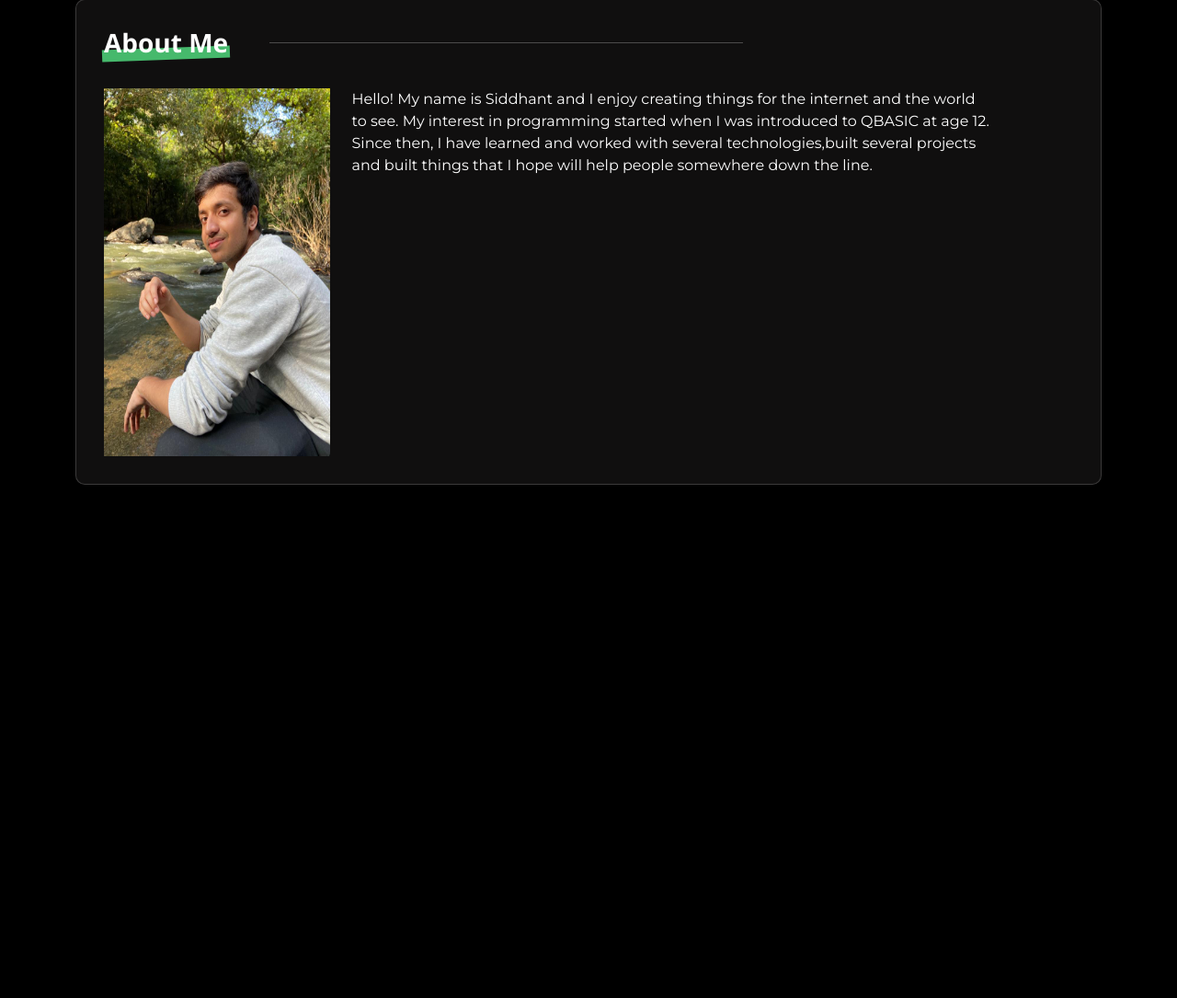
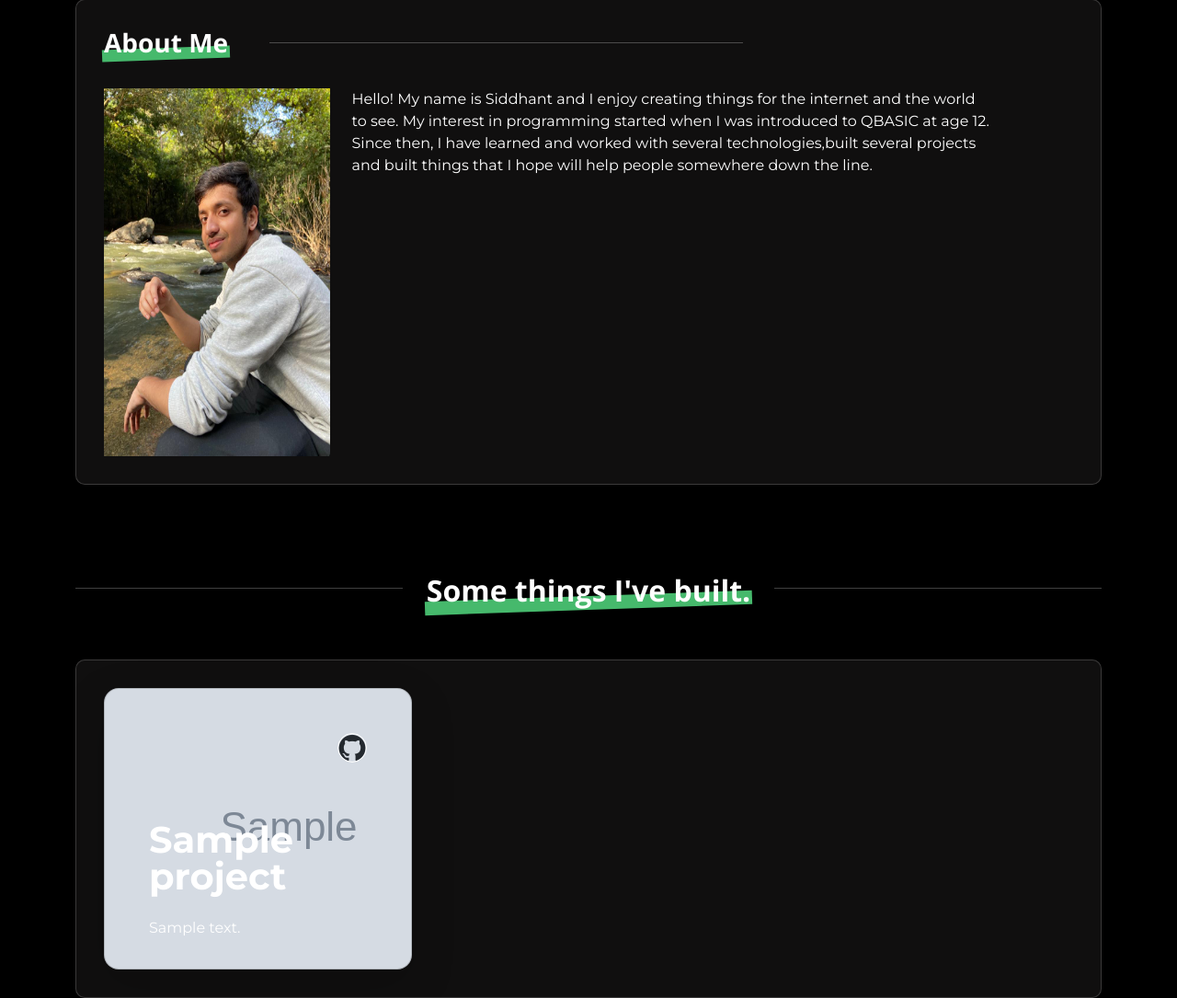
Before and after one commit to siddhant-afk/Portfolio-2023-, a Django app: page / in a window 1280 px wide. Shown: the part 709-1794 px from the top of the page at 92% size. Before the commit the page ends 1236 px from the top, so only its background shows below. Run offline with Django 4.2, Linux system fonts and the light colour scheme; tables that the repository leaves empty hold one stand-in row (values such as "Sample post"); grey boxes marked "Sample" are stand-in pictures.

Commit message:
Render Project objects

```diff
--- a/projects/static/styles.css
+++ b/projects/static/styles.css
@@ -104,7 +104,7 @@ span::before{
     transform: rotate(-2deg);
 
 }
-.about-card{
+.section-card{
 
 
 background: rgba( 65, 62, 62, 0.25 );
--- a/projects/templates/projects/index.html
+++ b/projects/templates/projects/index.html
@@ -41,7 +41,7 @@
   </section>
 
 <section class="about container">
-  <div class="container about-card">
+  <div class="container section-card">
     <div class="row mb-3">
     <div class="col-md-2"><h3 class="section-heading mb-3"><span>About Me</span></h3></div>
     <div class="col-md-6"><hr></div>
@@ -60,6 +60,45 @@
   </div>
 </section>
 
+
+<section class="projects mt-5 container">
+<div class="row pt-5">
+  <div class="col-md-4"><hr></div>
+  <div class="col-md-4">
+    <h2 class="section-heading text-center"><span>Some things I've built.</span> </h2>
+
+  </div>
+  <div class="col-md-4"><hr></div>
+</div>
+
+<div class="section-card mt-5">
+  <div class="row">
+    {% for project in projects %}
+    <div class="col-md-4">
+      <div class="col">
+        <div class="card card-cover h-100 overflow-hidden text-bg-dark rounded-4 shadow-lg img-fluid" style="background-image: url('{{project.image.url}}');">
+
+          <div class="d-flex flex-column h-100 p-5 pb-3 text-white text-shadow-1">
+            <ul class="d-flex list-unstyled mt-auto">
+              <li class="ms-auto">
+                <img src="{% static 'github-mark.png' %}" alt="Bootstrap" width="32" height="32" class="rounded-circle border border-white">
+              </li>
+
+
+            </ul>
+            <h3 class="pt-5  mb-4 display-6 lh-1 fw-bold">{{project.title}}</h3>
+            <p>{{project.description}}</p>
+
+          </div>
+        </div>
+    </div>
+
+  </div>
+  {% endfor %}
+</div>
+
+</section>
+
 </body>
 <script src="https://unpkg.com/aos@next/dist/aos.js"></script>
 <script>
--- a/projects/views.py
+++ b/projects/views.py
@@ -1,7 +1,8 @@
 from django.shortcuts import render
-
+from .models import Project
 # Create your views here.
 
 
 def home(request):
-    return render(request,"projects/index.html")
+    projects = Project.objects.all()[::-1]
+    return render(request,"projects/index.html",{'projects' : projects})
```
Also changed, not shown: projects/static/github-mark.png (added).
